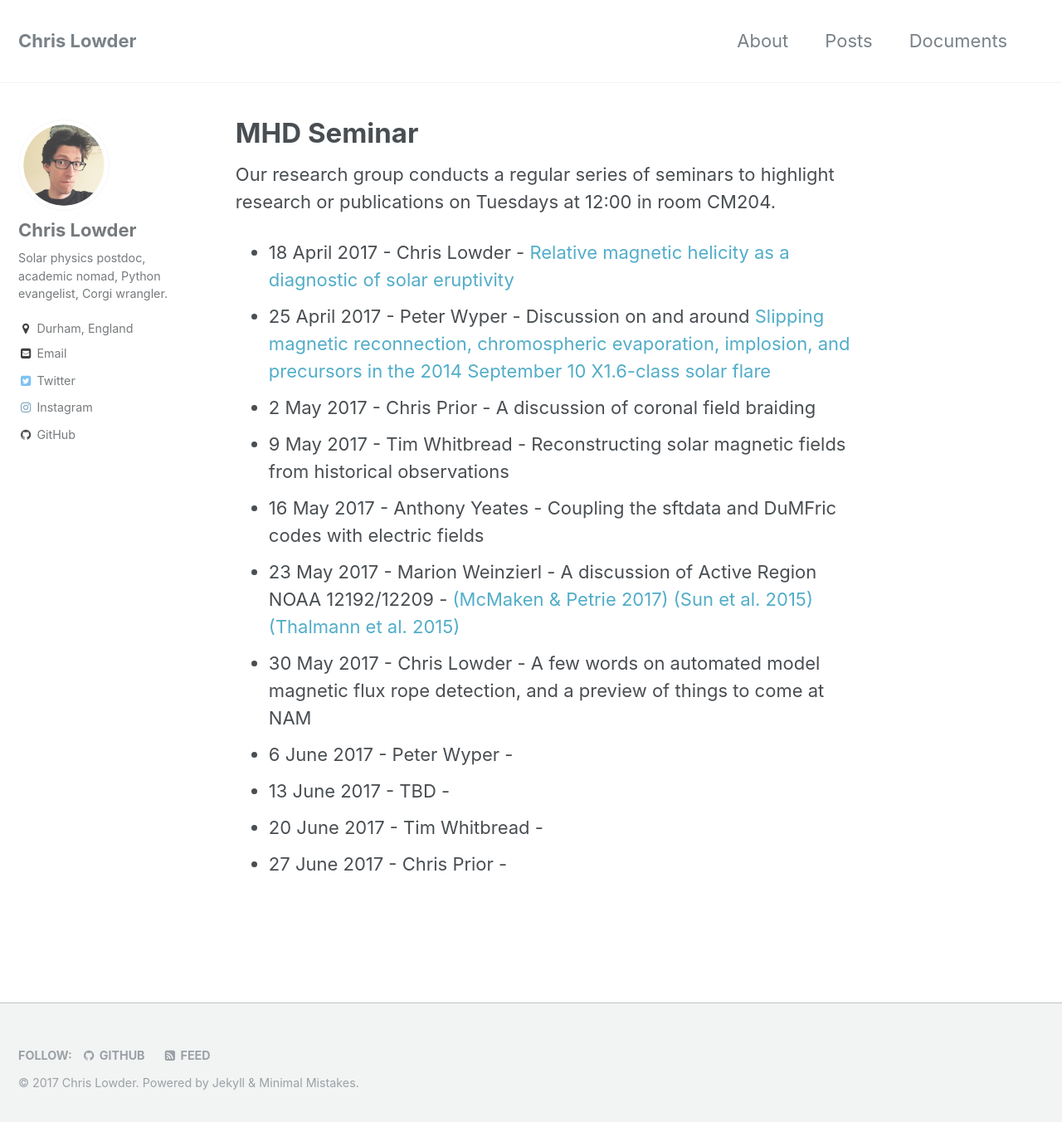
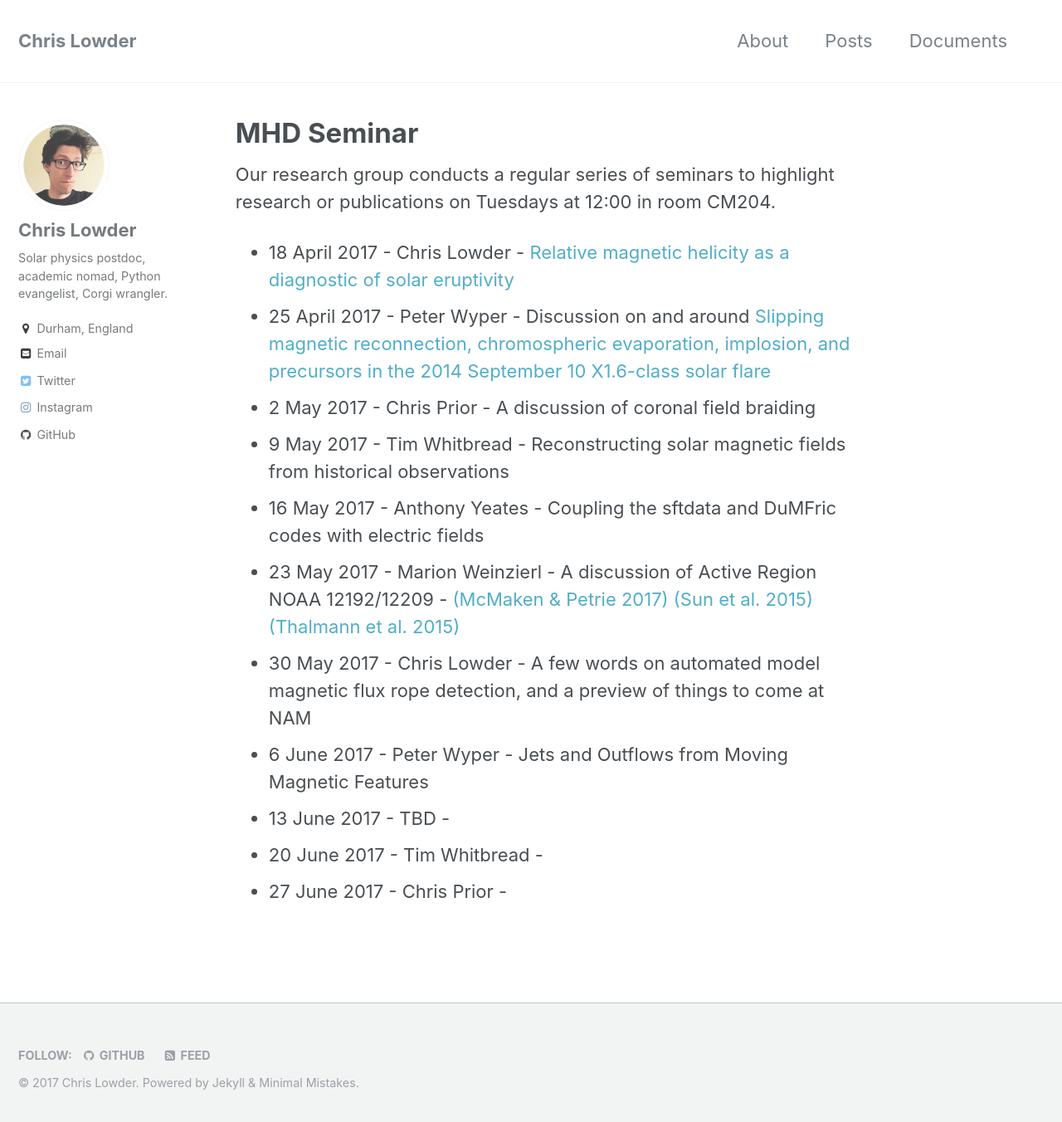
Before and after one commit to lowderchris/lowderchris.github.io, a Jekyll site: the page built from _pages/mhd-seminar.md, in a window 1280 px wide and 1360 px high. Shown: the top 1352 px of the window at 83% size. Built offline with Jekyll 4.4.1, drawn with Linux system fonts in a browser that asks for light colours.

Commit message:
Updated MHD seminar list

```diff
--- a/_pages/mhd-seminar.md
+++ b/_pages/mhd-seminar.md
@@ -12,7 +12,7 @@ Our research group conducts a regular series of seminars to highlight research o
 - 16 May 2017 - Anthony Yeates - Coupling the sftdata and DuMFric codes with electric fields
 - 23 May 2017 - Marion Weinzierl - A discussion of Active Region NOAA 12192/12209 - [(McMaken & Petrie 2017)](http://iopscience.iop.org/article/10.3847/1538-4357/aa6d0b/meta) [(Sun et al. 2015)](http://iopscience.iop.org/article/10.1088/2041-8205/804/2/L28/meta) [(Thalmann et al. 2015)](http://iopscience.iop.org/article/10.1088/2041-8205/801/2/L23/meta)
 - 30 May 2017 - Chris Lowder - A few words on automated model magnetic flux rope detection, and a preview of things to come at NAM
-- 6 June 2017 - Peter Wyper -
+- 6 June 2017 - Peter Wyper - Jets and Outflows from Moving Magnetic Features
 - 13 June 2017 - TBD -
 - 20 June 2017 - Tim Whitbread -
 - 27 June 2017 - Chris Prior -
```
